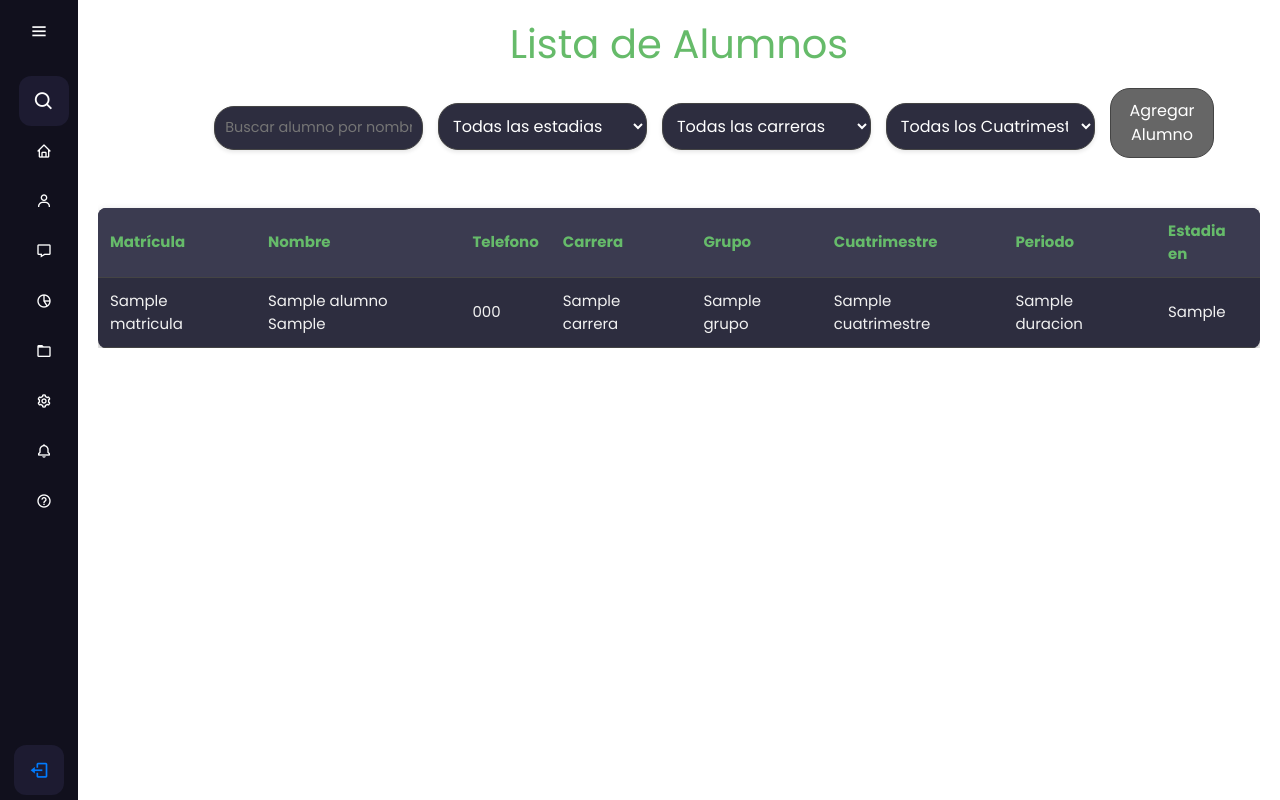
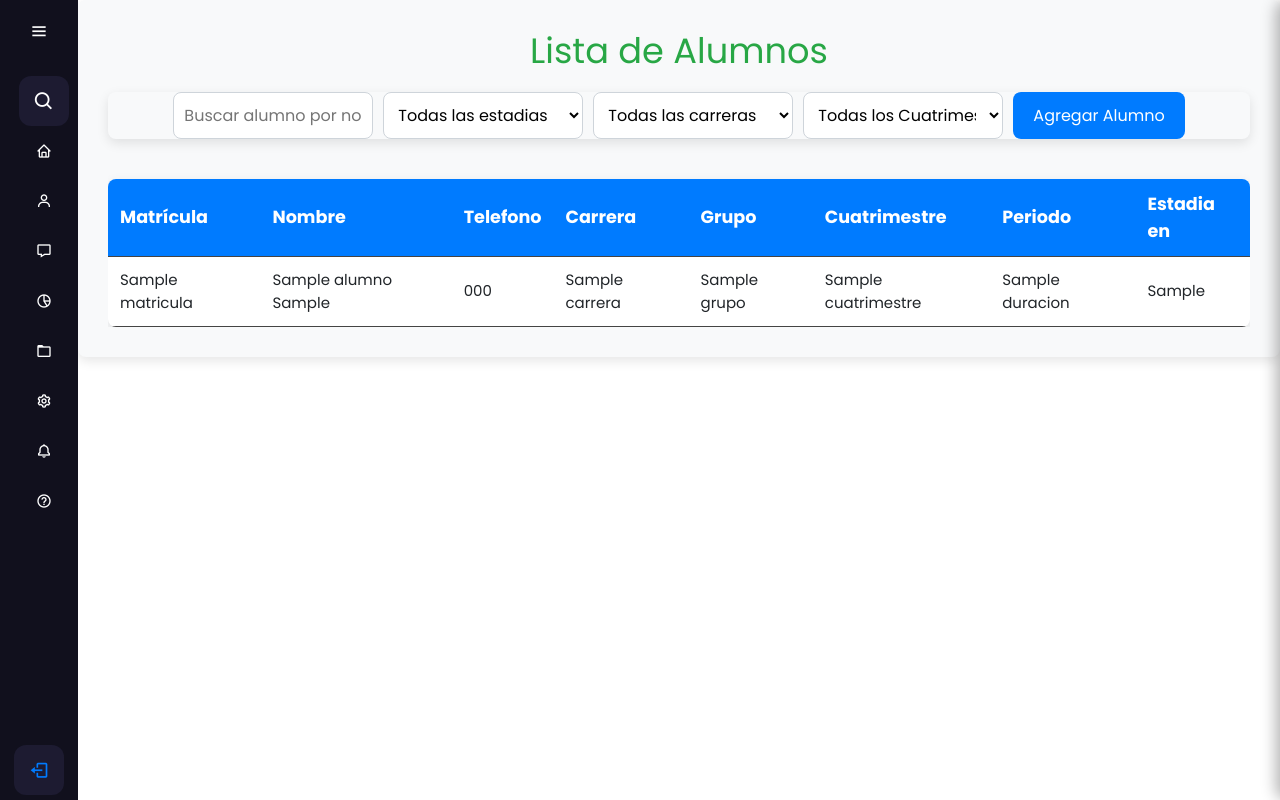
Before and after one commit to Javier-003/Estadia_departamentos, a Flask app: template templates/vinculacion/alumnos.html in a window 1280 px wide. Run offline with Flask 3, Linux system fonts and the light colour scheme; the template is opened without the code that fills it: most values are stand-ins (such as "Sample title", 1, 10 or a date in 2020); some libraries are stand-ins or nearby versions.

Commit message:
Mejora de frontend de alumnos

```diff
--- a/static/css/alumnos.css
+++ b/static/css/alumnos.css
@@ -1,67 +1,77 @@
 /* static/css/alumnos.css */
+
+:root {
+    --primary-color: #007bff; /* Azul claro */
+    --secondary-color: #28a745; /* Verde */
+    --accent-color: #fd7e14; /* Naranja */
+    --background-light: #f8f9fa; /* Fondo claro */
+    --background-dark: #343a40; /* Fondo oscuro */
+    --text-color: #212529; /* Color de texto */
+}
+
+/* Fondo y color de texto */
+body {
+    background-color: var(--background-light);
+    color: var(--text-color);
+    font-family: 'Roboto', sans-serif;
+}
 
 /* Contenedor principal para los alumnos */
 .alumnos-container {
-    padding: 20px;
-
-    background-color: #ffffff; /* Fondo oscuro */
+    padding: 30px;
+    background-color: var(--background-light);
+    border-radius: 8px;
+    box-shadow: 0 4px 12px rgba(0, 0, 0, 0.1);
 
 }
 
 /* Título de la página */
 .alumnos-container h1 {
-    text-align: center;
+    color: var(--secondary-color);
+    font-size: 2.2em;
     margin-bottom: 20px;
-    color: #66bb6a; /* Verde claro para el título */
 }
 
 /* Barra de búsqueda */
-.alumnos-container .search-bar {
-    margin-bottom: 15px;
-    margin-left: 10%;
+.search-bar {
+    display: flex;
+    gap: 10px;
+    flex-wrap: wrap;
+    margin-bottom: 20px;
+    justify-content: center;
 }
 
-.alumnos-container select {
-    margin-bottom: 15px;
-    margin-left: 1%;
-    width: 20%;
+.search-bar input,
+.search-bar select {
+    border-radius: 8px;
+    border: 1px solid #ced4da;
     padding: 10px;
-    border-radius: 20px;
-    border: 1px solid #444;
-    background-color: #2d2d3f; /* Fondo oscuro */
-    font-size: 100%;
-    color: #fff; /* Texto claro */
-    outline: none;
-    box-shadow: 0 2px 4px rgba(0, 0, 0, 0.1);
-    transition: all 0.3s ease;
+    font-size: 1em;
+    width: 200px;
+    background-color: white;
+    transition: border-color 0.3s ease, box-shadow 0.3s ease;
 }
 
-.alumnos-container button {
-    margin-bottom: 10px;
-    margin-left: 1%;
-    width: 10%;
-    padding: 10px;
-    border-radius: 20px;
-    border: 1px solid #444;
-    background-color: #666666; /* Fondo oscuro */
-    font-size: 100%;
-    color: #fff; /* Texto claro */
-    outline: none;
-    box-shadow: 0 2px 4px rgba(255, 255, 255, 0.1);
-
+.search-bar input:focus,
+.search-bar select:focus {
+    border-color: var(--primary-color);
+    box-shadow: 0 0 8px rgba(0, 123, 255, 0.3);
 }
 
-.alumnos-container .search-bar input {
-    width: 20%;
-    padding: 10px;
-    border-radius: 20px;
-    border: 1px solid #444;
-    background-color: #2d2d3f; /* Fondo oscuro */
-    font-size: 90%;
-    color: #fff; /* Texto claro */
-    outline: none;
-    box-shadow: 0 2px 4px rgba(0, 0, 0, 0.1);
-    transition: all 0.3s ease;
+/* Botón de agregar alumno */
+.search-bar .btn {
+    background-color: var(--primary-color);
+    color: white;
+    border: none;
+    padding: 10px 20px;
+    border-radius: 8px;
+    cursor: pointer;
+    font-size: 1em;
+    transition: background-color 0.3s ease;
+}
+
+.search-bar .btn:hover {
+    background-color: var(--accent-color);
 }
 
 .alumnos-container .search-bar input:focus {
@@ -73,38 +83,44 @@
 .alumnos-container .alumnos-table {
     width: 100%;
     border-collapse: collapse;
-    background-color: #2d2d3f; /* Fondo oscuro */
-    color: #fff;
+    background-color: white;
     border-radius: 8px;
     overflow: hidden;
-    box-shadow: 0 4px 8px rgba(0, 0, 0, 0.3);
+    box-shadow: 0 4px 12px rgba(0, 0, 0, 0.1);
+    text-align: left;
 }
 
 .alumnos-container .alumnos-table thead {
-    background-color: #3b3b50; /* Fondo más oscuro */
-    color: #66bb6a; /* Verde claro */
+    background-color: var(--primary-color);
+    color: white;
 }
 
-.alumnos-container .alumnos-table th,
-.alumnos-container .alumnos-table td {
-    padding: 12px;
-    text-align: left;
-    border-bottom: 1px solid #444;
+.alumnos-table th,
+.alumnos-table td {
+    padding: 15px;
+    border-bottom: 1px solid #dee2e6;
 }
 
 .alumnos-container .alumnos-table tbody tr:hover {
-    background-color: #3e4145; /* Fondo más claro al pasar el ratón */
+    background-color: #f1f3f5; /* Fondo más claro al pasar el ratón */
 }
 
 .alumnos-container .alumnos-table tbody tr:nth-child(even) {
-    background-color: #29293c; /* Alternar filas */
+    background-color: #d3d4d4; /* Alternar filas */
 }
 
 /* Fondo de la tabla */
-.alumnos-container .alumnos-table td {
-    color: #f1f1f1;
+.alumnos-table,
+.search-bar {
+    box-shadow: 0 4px 12px rgba(0, 0, 0, 0.1);
+    border-radius: 8px;
 }
 
+/* Estilo de los encabezados de la tabla */
+.alumnos-table thead th {
+    font-weight: bold;
+    font-size: 1.1em;
+}
 
 
 .sidebar {
--- a/templates/vinculacion/alumnos.html
+++ b/templates/vinculacion/alumnos.html
@@ -7,6 +7,7 @@
 <link rel="stylesheet" href="{{ url_for('static', filename='css/alumnos.css') }}">
 <script src="{{ url_for('static', filename='js/alerts.js') }}"></script>
 <link rel="stylesheet" href="{{ url_for('static', filename='css/BarraDProgreso.css') }}">
+<link rel="stylesheet" href="https://cdnjs.cloudflare.com/ajax/libs/font-awesome/5.15.4/css/all.min.css">
 <link href="https://stackpath.bootstrapcdn.com/bootstrap/4.5.2/css/bootstrap.min.css" rel="stylesheet">
 <script src="https://cdn.jsdelivr.net/npm/bootstrap@5.3.3/dist/js/bootstrap.bundle.min.js" integrity="sha384-YvpcrYf0tY3lHB60NNkmXc5s9fDVZLESaAA55NDzOxhy9GkcIdslK1eN7N6jIeHz" crossorigin="anonymous"></script>
 {% endblock %}
@@ -69,8 +70,7 @@
             </thead>
             <tbody id="table-body">
                 {% for alumno in alumnos %}
-                <tr data-id="{{ alumno['_id'] }}">
-
+                <tr data-id="{{ alumno['_id'] }}" data-progreso="{{ alumno.progreso }}" data-ultima-actividad="{{ alumno.ultima_actividad }}" data-nombre="{{ alumno.Nombre }} {{ alumno.Apellido_Pat }}">
                     <td>{{ alumno['Matricula'] }}</td>
                     <td>{{ alumno['Nombre'] }} {{ alumno['Apellido_Pat'] }}</td>
                     <!--<td>{{ alumno['Correo_Institucional'] }}</td>-->
@@ -91,13 +91,15 @@
 
 
 {% for alumno in alumnos %}
-<div class="modal fade" id="Progreso{{ alumno['_id'] }}" tabindex="-1" aria-labelledby="exampleModalLabel" aria-hidden="true">
-    <div class="modal-dialog modal-dialog-centered">
-        <div class="modal-content">
-            <div class="modal-header">
-                <h3 class="modal-title" id="editarModalLabel">Progreso de alumno</h3>
+
+<!-- Barra lateral de progreso para cada alumno -->
+<div id="Progreso{{ alumno['_id'] }}" class="sidebar-progreso">
+    <div class="header">
+        <h3>Progreso del Estudiante</h3>
+        <button type="button" class="close-btn" onclick="cerrarBarra('Progreso{{ alumno['_id'] }}')">X</button>
     </div>
-            <div class="modal-body">
+    <div class="contenido">
+        <h4 id="nombreAlumno">{{ alumno.Nombre }} {{ alumno.Apellido_Pat }}</h4>
         <div class="progress">
             {% set progreso_total = alumno.progreso %}
             {% set progreso_clase = 'bg-primary' if progreso_total < 100 else 'bg-success' %}
@@ -109,22 +111,17 @@
                 {{ progreso_total | round(0) }}%
             </div>
         </div>
+        <p>
             {% if alumno.ultima_actividad %}
                 {{ alumno.ultima_actividad }}
             {% else %}
                 No hay actividades completadas
             {% endif %}
-                <div class="modal-footer">
-                    <button type="button" class="btn btn-secondary" data-bs-dismiss="modal">Close</button>
-
-
-                    </button>
-                </div>
-            </div>
-        </div>
+        </p>
     </div>
 </div>
 {% endfor %}
+
 <div class="modal fade" id="exampleModal" tabindex="-1" aria-labelledby="exampleModalLabel" aria-hidden="true">
     <div class="modal-dialog modal-dialog-centered">
         <div class="modal-content">
@@ -221,7 +218,7 @@ document.addEventListener("DOMContentLoaded", function() {
 
 
 </script>
-<script src="{{ url_for('static', filename='js/ProgressBar.js') }}"></script>
+
 
 
 
@@ -265,31 +262,44 @@ document.addEventListener("DOMContentLoaded", function() {
     // Manejo del doble clic en las celdas de la tabla
     document.querySelectorAll('.alumnos-container .alumnos-table td').forEach(function(td) {
         td.addEventListener('dblclick', function() {
-            // Elimina backdrop residual
-            document.querySelectorAll('.modal-backdrop').forEach(function(backdrop) {
-                backdrop.remove();
-            });
+            // Obtener el ID del alumno desde el atributo data-id de la fila
+            var fila = this.closest('tr');
+            var idAlumno = fila.getAttribute('data-id');
+            var progreso = fila.getAttribute('data-progreso'); // Obtener el progreso real del atributo data-progreso
+            var ultimaActividad = fila.getAttribute('data-ultima-actividad'); // Obtener la última actividad del atributo data-ultima-actividad
 
-            // Obtener el ID del alumno desde el atributo data-id de la fila
-            var idAlumno = this.closest('tr').getAttribute('data-id');
+            // Mostrar la barra lateral correspondiente al alumno
+            var barraLateral = document.getElementById('Progreso' + idAlumno);
+            if (barraLateral) {
+                var barraProgreso = barraLateral.querySelector('.progress-bar');
+                barraProgreso.style.width = progreso + '%';
+                barraProgreso.textContent = progreso + '%';
 
-            // Construir el ID del modal
-            var modalId = 'Progreso' + idAlumno;
+                // Actualizar el ancho de la barra de progreso
+                var barraProgreso = barraLateral.querySelector('.progress-bar');
+                barraProgreso.style.width = progreso + '%';
+                barraProgreso.textContent = progreso + '%';
 
-            // Mostrar el modal correspondiente al alumno
-            var modal = document.getElementById(modalId);
-            if (modal) {
-                // Usar Bootstrap para mostrar el modal
-                var bootstrapModal = new bootstrap.Modal(modal, {
-                    backdrop: 'static', // Evita que se cierre el modal haciendo clic fuera de él
-                    keyboard: true // Permite cerrarlo con la tecla ESC
-                });
-                bootstrapModal.show();
+                // Actualizar el estado de la actividad
+                var estadoActividad = barraLateral.querySelector('p');
+                estadoActividad.textContent = ultimaActividad || "No hay actividades completadas";
+
+                // Mostrar la barra lateral
+                barraLateral.classList.add('show');
             }
         });
     });
 
-    // (Opcional) Cerrar el modal al hacer clic en el botón de cerrar
+
+    // Función para cerrar la barra lateral
+    function cerrarBarra(idBarra) {
+        var barraLateral = document.getElementById(idBarra);
+        if (barraLateral) {
+            barraLateral.classList.remove('show');
+        }
+    }
+
+    /* // (Opcional) Cerrar el modal al hacer clic en el botón de cerrar
     // Esto es redundante si usas data-bs-dismiss en el botón de cerrar de Bootstrap
     document.querySelectorAll('.close-btn').forEach(function(btn) {
         btn.onclick = function() {
@@ -299,7 +309,7 @@ document.addEventListener("DOMContentLoaded", function() {
                 bootstrapModal.hide();
             }
         };
-    });
+    }); */
 </script>
 
 
```
Also changed, not shown: other parts of static/css/alumnos.css (+127 -0 lines). Lines whose indentation alone changed are shown as unchanged.
